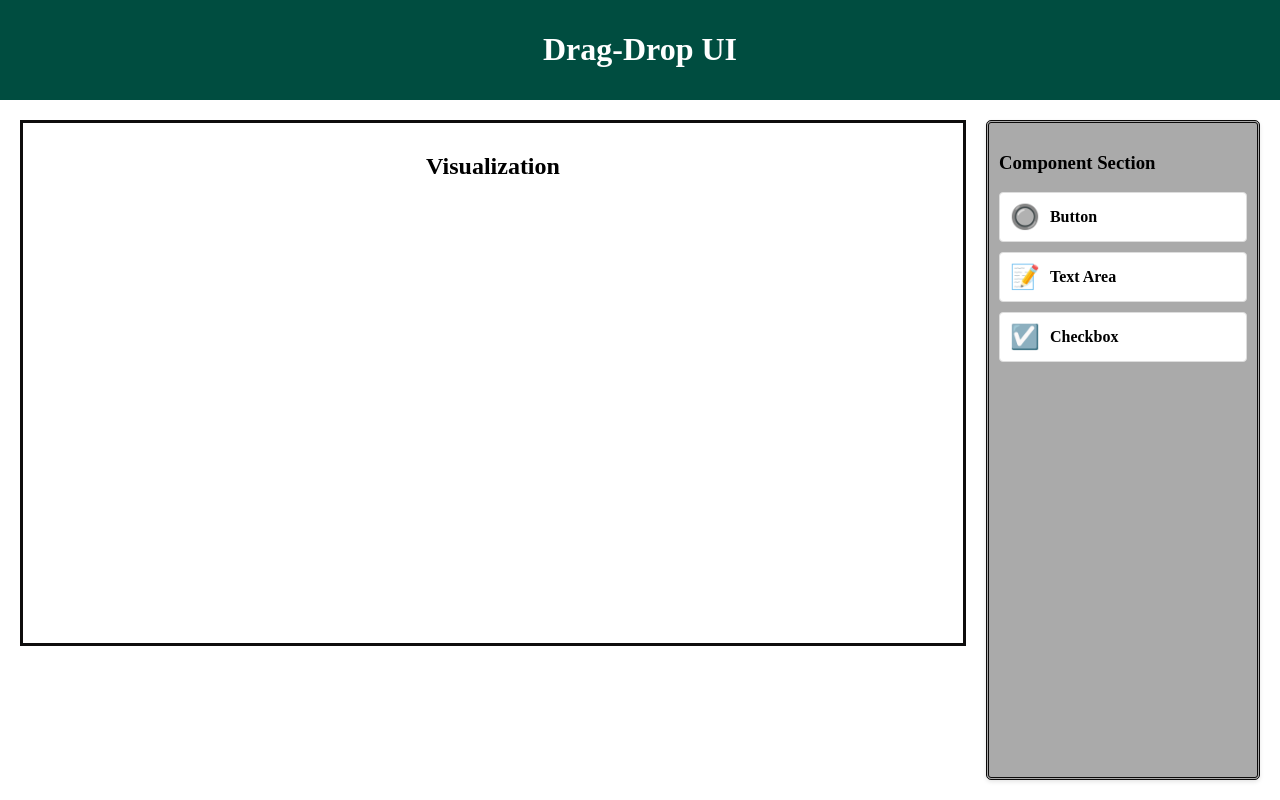
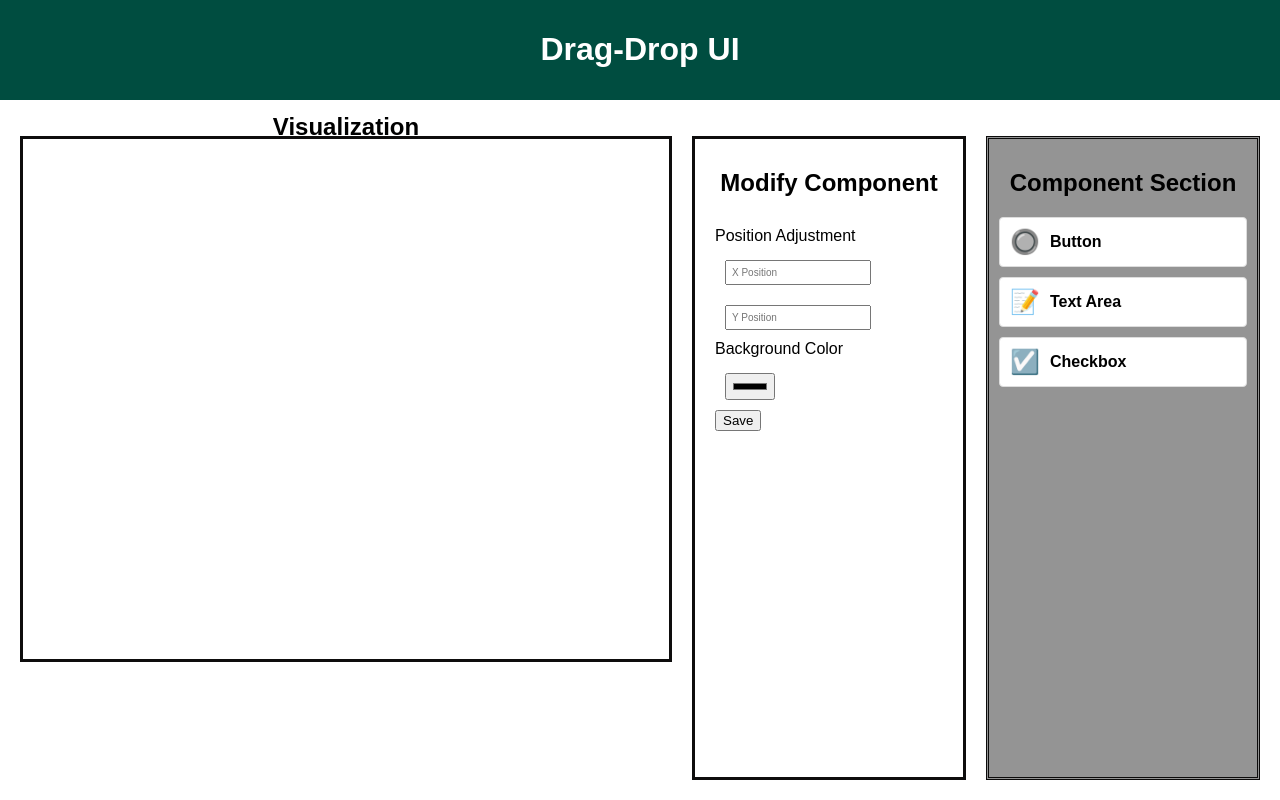
Before and after one commit to YasinsSE/vue-visual-wysiwyg, a Vue app: page / in a window 1280 px wide. Built offline with nearby package versions, Linux system fonts and the light colour scheme.

Commit message:
Branch is created for development environment

```diff
--- a/src/App.vue
+++ b/src/App.vue
@@ -6,6 +6,7 @@
 
     <div class="layout">
       <Whiteboard />
+      <ComponentSettings/>
       <ComponentMenu />
     </div>
   </div>
@@ -14,6 +15,8 @@
 <script>
 import Whiteboard from './components/Whiteboard.vue';
 import ComponentMenu from './components/ComponentMenu.vue';
+import ComponentSettings from './components/ComponentSettings.vue';
+
 //import HelloWorld from './components/draft.vue';
 
 export default {
@@ -22,6 +25,7 @@ export default {
   components: {
     Whiteboard,
     ComponentMenu,
+    ComponentSettings,
   },
 
   data() {
@@ -34,7 +38,4 @@ export default {
 </script>
 
 <style src="./style.css">
-#app {
-  font-family: Arial, sans-serif;
-}
 </style>
--- a/src/components/ComponentMenu.vue
+++ b/src/components/ComponentMenu.vue
@@ -1,6 +1,6 @@
 <template>
   <div class="component-menu">
-    <h3>Component Section</h3>
+    <h2>Component Section</h2>
     <div class="menu-list">
       <div
         v-for="(component, index) in components"
@@ -37,13 +37,9 @@ export default {
 </script>
 
 <style>
-.component-menu {
-  width: 250px;
-  padding: 15px;
-  border: 1px solid #ccc;
-  border-radius: 5px;
-  background-color: #f9f9f9;
-  box-shadow: 0 2px 4px rgba(0, 0, 0, 0.1);
+
+.component-menu h2{
+  text-align: center;
 }
 
 .menu-list {
--- /dev/null
+++ b/src/components/ComponentSettings.vue
@@ -0,0 +1,81 @@
+<template >
+    <div class="component-settings">
+        <h2>Modify Component</h2>
+        <div class="settings-panel">
+            <div>
+
+                <label>Position Adjustment</label>
+                <input
+                    v-model="editComponent.x"
+                    type="number"
+                    placeholder="X Position"
+                />
+                <input
+                    v-model="editComponent.y"
+                    type="number"
+                    placeholder="Y Position"
+                />
+            </div>
+            <div>
+                <label>Background Color</label>
+                <input
+                    v-model="editComponent"
+                    type="color"
+                />
+            </div>
+            <button @click="saveChanges">Save</button>
+        </div>
+    </div>
+
+</template>
+
+<script>
+export default {
+    name: 'ComponentSettings',
+
+    props: {
+        component:{
+            type: Object,
+            required: true,
+        },
+    },
+
+    data() {
+        return {
+            editComponent: { ...this.component},
+        };
+    },
+
+    methods: {
+        saveChanges(){
+            this.$emit("update",this.defineComponent)
+        }
+    }
+
+};
+</script>
+
+<style >
+.component-settings h2{
+    text-align: center;
+}
+.settings-panel {
+    display: 1;
+    gap: 10px;
+    padding: 10px;
+}
+
+.settings-panel label {
+    display: block;
+    margin-bottom: 5px;
+}
+
+.settings-panel input {
+    clear:left;
+    margin-bottom: 10px;
+    padding: 5px;
+    margin: 10px;
+    font-size: 10px;
+}
+
+</style>
--- a/src/components/SettingsPanel.vue
+++ /dev/null
@@ -1,5 +0,0 @@
-<template></template>
-
-<script></script>
-
-<style></style>
--- a/src/components/Whiteboard.vue
+++ b/src/components/Whiteboard.vue
@@ -70,8 +70,9 @@ export default {
   background-color: #f0f0f0;
 }
 
-h2 {
-  justify-self: center;
+.whiteboard h2 {
+  text-align: center;
+  margin-top: -1.5em;
 }
 
 .dropped-item {
--- a/src/style.css
+++ b/src/style.css
@@ -7,12 +7,14 @@ body {
   display: flex;
   flex-direction: column;
   height: 100vh;
+  font-family: Arial, sans-serif;
 }
 
 .header {
   background-color: #004d40;
   color: white;
   padding: 10px 20px;
+  margin-bottom: 1em;
   text-align: center;
 }
 
@@ -26,9 +28,16 @@ body {
 
 .component-menu {
   width: 20%;
-  background-color: #aaa;
+  background-color: #949494;
   padding: 10px;
   border: 3px double rgb(12, 11, 11);
+}
+
+.component-settings{
+  width: 20%;
+  background-color: #fff;
+  padding: 10px;
+  border: 3px solid rgb(14, 13, 13);
 }
 
 .whiteboard {
```
Also changed, not shown: 1 other file (tests, documents, lock files or other folders).
